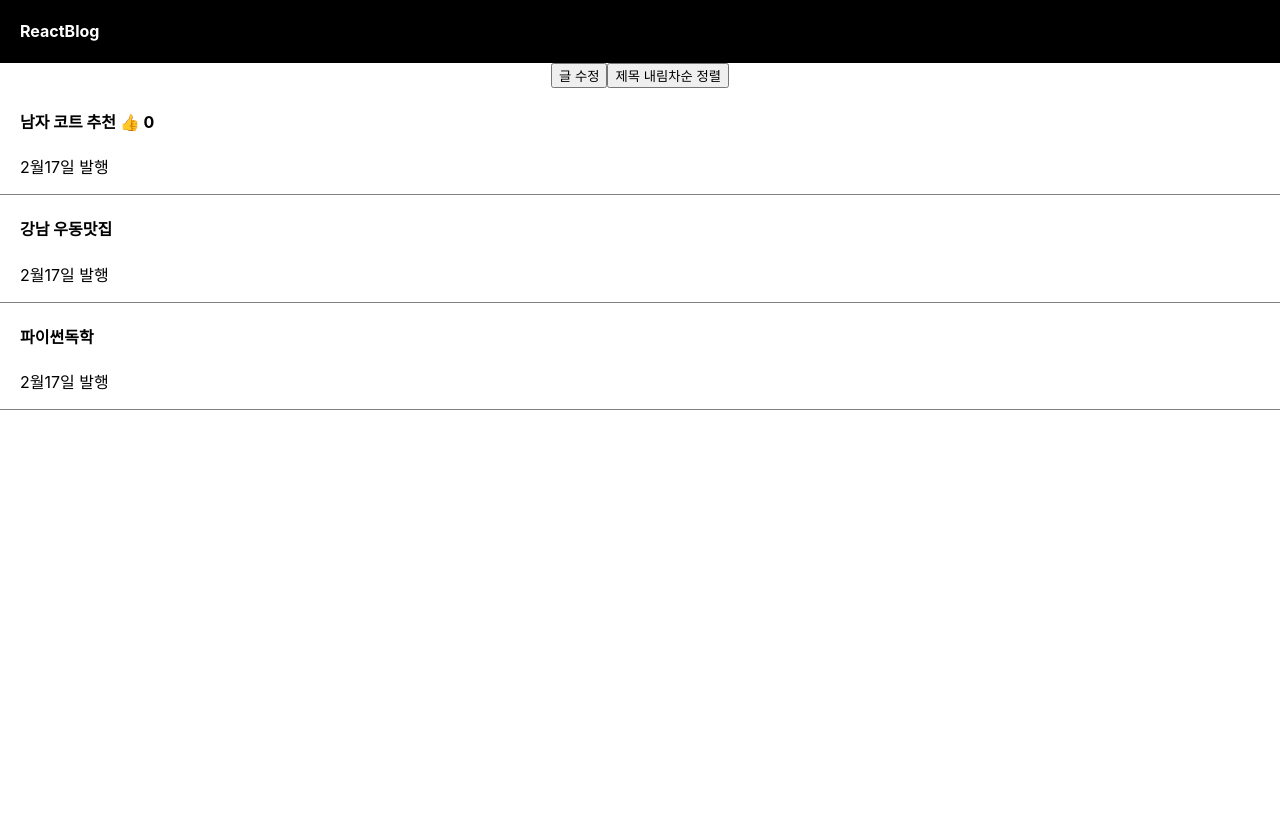
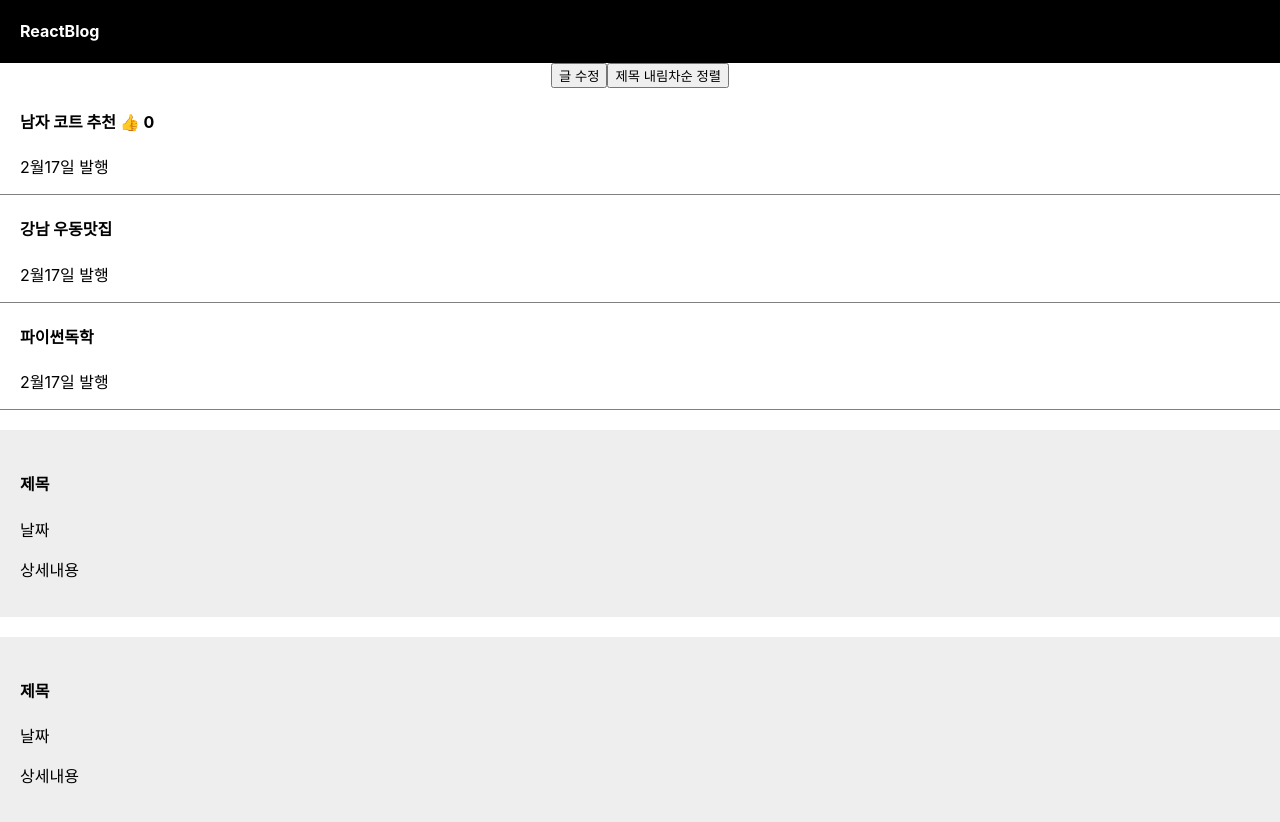
Before and after one commit to namuna309/CodingApple-Introduction_to_React, a React (Create React App) app in the folder blog/: page / in a window 1280 px wide. Before the commit the page ends 800 px from the top, so only its background shows below. Built offline with nearby package versions, Linux system fonts and the light colour scheme.

Commit message:
Component : 많은 div들을 한 단어로 줄이고 싶으면

```diff
--- a/blog/src/App.css
+++ b/blog/src/App.css
@@ -19,3 +19,10 @@
   color: white;
   padding-left: 20px;
 }
+
+.modal{
+  margin-top : 20px;
+  padding : 20px;
+  background : #eee;
+  text-align : left;
+}
--- a/blog/src/App.js
+++ b/blog/src/App.js
@@ -21,7 +21,7 @@
         let copy = [...title];
         copy[0] = '여자 코트 추천';
         changeTitle(copy);
-        }}>글 수정</button>
+      }}>글 수정</button>
       <button onClick={() => {
         let sortedTitles = [...title];
         sortedTitles.sort();
@@ -30,19 +30,52 @@
       <div className="list">
         {/* onClick={} 안엔 함수이름 또는 콜백함수를 넣어야함 */}
         {/* state 변경은 등호로 되지 않음 -> state 변경 함수 활용 */}
-        <h4>{ title[0] } <span onClick={() => { up(++likes) }}>👍</span> {likes} </h4>
+        <h4>{title[0]} <span onClick={() => { up(++likes) }}>👍</span> {likes} </h4>
         <p>2월17일 발행</p>
       </div>
       <div className="list">
-        <h4>{ title[1] }</h4>
+        <h4>{title[1]}</h4>
         <p>2월17일 발행</p>
       </div>
       <div className="list">
-        <h4>{ title[2] }</h4>
+        <h4>{title[2]}</h4>
         <p>2월17일 발행</p>
       </div>
+      <Modal/>
+      <Modal2/>
+      {/* <Modal></Modal> */}
     </div>
   );
 }
 
+function Modal() {
+  return (
+    <div className="modal">
+      <h4>제목</h4>
+      <p>날짜</p>
+      <p>상세내용</p>
+    </div>
+  )
+}
+
+let Modal2 = () => {
+  return (
+    <div className="modal">
+      <h4>제목</h4>
+      <p>날짜</p>
+      <p>상세내용</p>
+    </div>
+  )
+}
+
 export default App;
+
+
+// 컴퍼넌트로 만들면 좋은 사항
+// 1. 반복적인 html 축약할 때
+// 2. 큰 페이지들
+// 3. 자주변경되는 것들
+
+// 컴포넌트의 단점: state 가져다쓸 때 문제생김 -> A 함수에 있던 변수를 B에 가져다 쓸 수 없음
+
+// 결국 App도 컴포넌트
```
